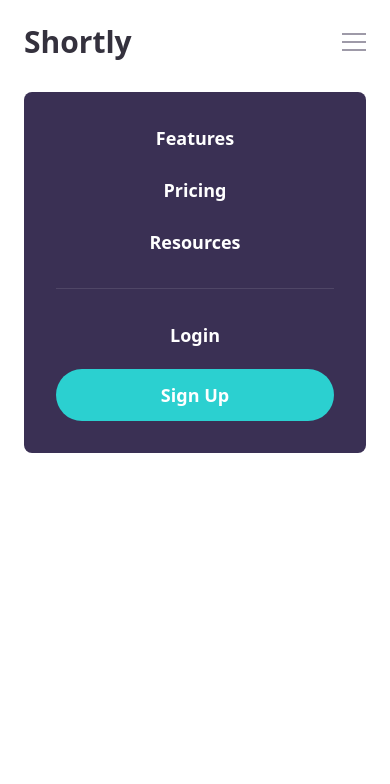
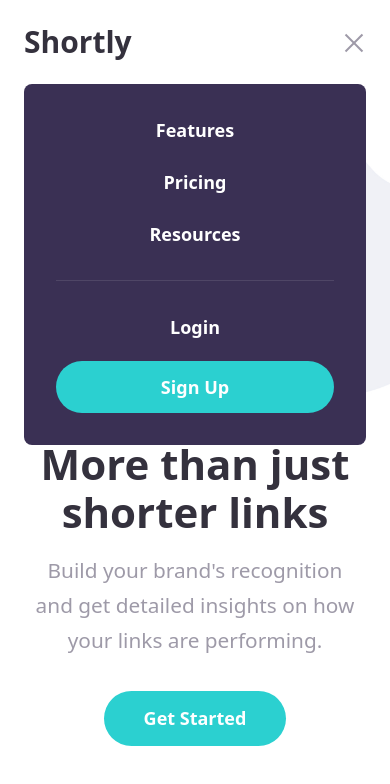
Before and after one commit to MsadafK/url-shortening-api-landing-page, a React (Vite) app: page / in a window 390 px wide. Both pictures are taken after a click on the button "Toggle menu". Shown: the top 784 px of the page. Built offline with nearby package versions, Linux system fonts and the light colour scheme.

Commit message:
corrected hamburger/cross icon functionality

```diff
--- a/src/components/Header/MobileNavbar.jsx
+++ b/src/components/Header/MobileNavbar.jsx
@@ -14,9 +14,9 @@ export default function MobileNavbar({ isMenuOpen, setIsMenuOpen }) {
 
       {/* Mobile Menu Overlay */}
       {isMenuOpen && (
-        <div className="lg:hidden fixed inset-0 bg-white z-50 px-6 pt-6">
+        <div className="lg:hidden fixed inset-0  z-50 ">
           {/* Mobile Menu Header */}
-          <div className="flex items-center justify-between mb-8">
+          <div className="bg-white p-6 flex items-center justify-between">
             <div className="text-3xl font-bold text-[#34313D]">
               Shortly
             </div>
@@ -25,14 +25,15 @@ export default function MobileNavbar({ isMenuOpen, setIsMenuOpen }) {
               className="flex flex-col gap-1.5 w-6"
               aria-label="Close menu"
             >
-              <span className="w-full h-0.5 bg-[#9E9AA8]"></span>
-              <span className="w-full h-0.5 bg-[#9E9AA8]"></span>
-              <span className="w-full h-0.5 bg-[#9E9AA8]"></span>
+              <div className="relative w-6 h-6">
+                <span className="absolute top-1/2 left-0 w-full h-0.5 bg-[#9E9AA8] rotate-45"></span>
+                <span className="absolute top-1/2 left-0 w-full h-0.5 bg-[#9E9AA8] -rotate-45"></span>
+              </div>
             </button>
           </div>
 
           {/* Mobile Menu Content */}
-          <div className="bg-[#3A3054] rounded-lg p-8 text-center">
+          <div className="bg-[#3A3054] rounded-lg p-8 text-center m-6 mt-0">
             <div className="flex flex-col gap-6 mb-8">
               <a href="#" className="text-white font-bold text-lg">
                 Features
```
